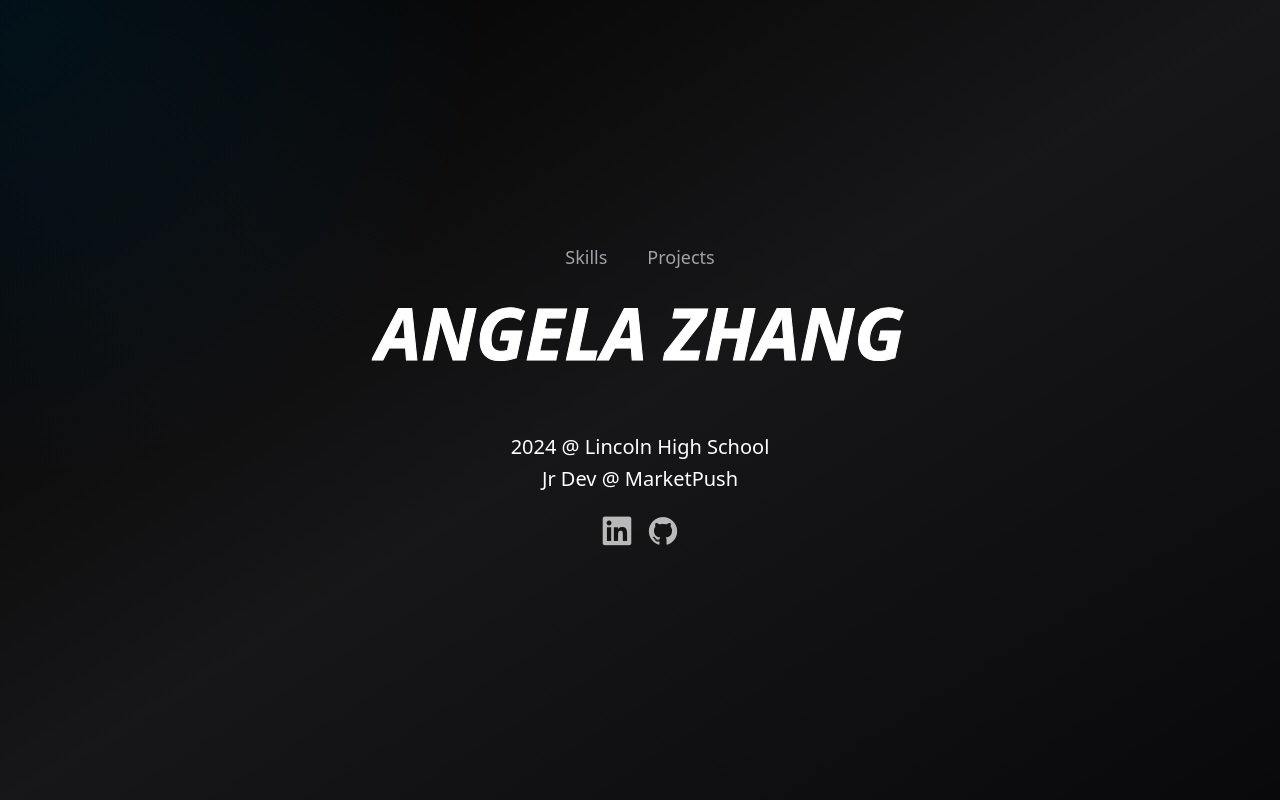
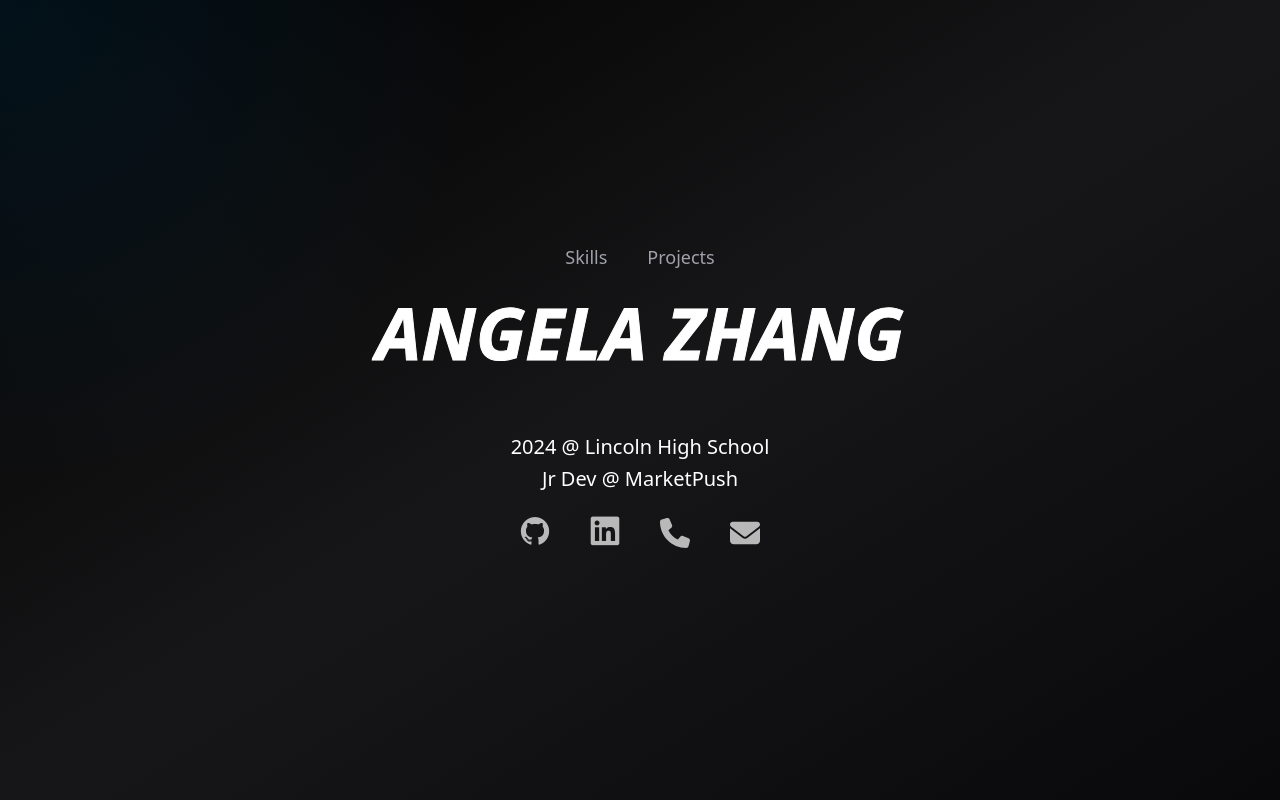
Before and after one commit to ayxz0/angelazhang, a Next.js app: page / in a window 1280 px wide. Shown: the top 800 px of the page. Built offline with nearby package versions, Linux system fonts and the light colour scheme.

Commit message:
added more contact info

```diff
--- a/src/app/page.tsx
+++ b/src/app/page.tsx
@@ -49,6 +49,7 @@ export default function Home() {
                     <div className="mb-2 pt-5 pb-3 flex justify-center font-bold text-5xl">
                         Projects
                     </div>
+                    <p className="pb-4 text-xl flex justify-center font-thin text-zinc-300">Please contact <a href="mailto:angelaz.yuxi@gmail.com" className="italic text-teal-500 hover:text-teal-200">&nbsp;angelaz.yuxi@gmail.com&nbsp;</a> for website inquiries.</p>
                     <Projects />
                 </div>
             </section>
--- a/src/components/LandingPage.tsx
+++ b/src/components/LandingPage.tsx
@@ -1,4 +1,6 @@
 import { Header } from "@/components/Header";
+import { FontAwesomeIcon } from '@fortawesome/react-fontawesome'
+import { faEnvelope, faPhone } from '@fortawesome/free-solid-svg-icons'
 
 export default function LandingPage() {
     return (
@@ -21,12 +23,18 @@ export default function LandingPage() {
                     </div>
                 </div>
                 <div className="text-white max-w-5xl w-full justify-center text-sm lg:flex">
-                    <div className="h-20 text-3xl space-x-4 flex justify-between items-center">
+                    <div className="h-20 text-3xl space-x-10 flex justify-between items-center">
+                        <a target="_blank" href="https://github.com/ayxz0">
+                            <i className="opacity-70 hover:opacity-100 devicon-github-plain"></i>
+                        </a>
                         <a target="_blank" href="https://www.linkedin.com/in/angela-zhang-b1a141233/">
                             <i className="opacity-70 hover:opacity-100 devicon-linkedin-plain"></i>
                         </a>
-                        <a target="_blank" href="https://github.com/ayxz0">
-                            <i className="opacity-70 hover:opacity-100 devicon-github-plain"></i>
+                        <a target="_blank" href="tell:503-453-0184">
+                            <FontAwesomeIcon className="opacity-70 hover:opacity-100" icon={ faPhone } />
+                        </a>
+                        <a target="_blank" href="mailto:angelaz.yuxi@gmail.com">
+                            <FontAwesomeIcon className="opacity-70 hover:opacity-100" icon={ faEnvelope } />
                         </a>
                     </div>
                 </div>
--- a/src/projects.json
+++ b/src/projects.json
@@ -42,7 +42,7 @@
         "about": "A website for Bobo Tea House, a locally-owned bubble tea shop located in Hillsboro, Oregon.",
         "techstack": ["HTML", "Bootstrap", "JavaScript", "SendGrid API", "Glitch"],
         "github": "",
-        "link": "https://ayxz0.github.io/fbla/home"
+        "link": "https://ayxz0.github.io/bobotea/"
     },
     {
         "title": "Newton Raphson & Algorithms",
```
